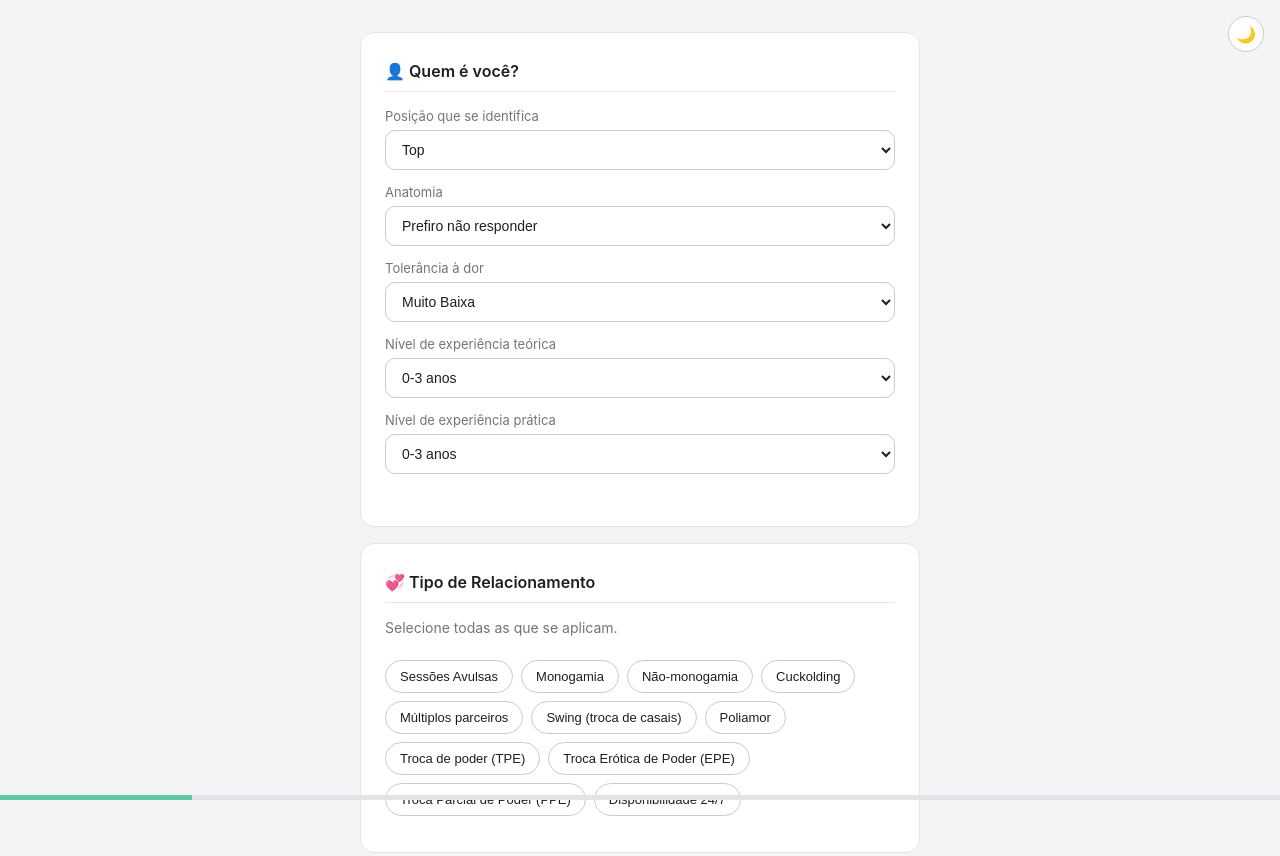
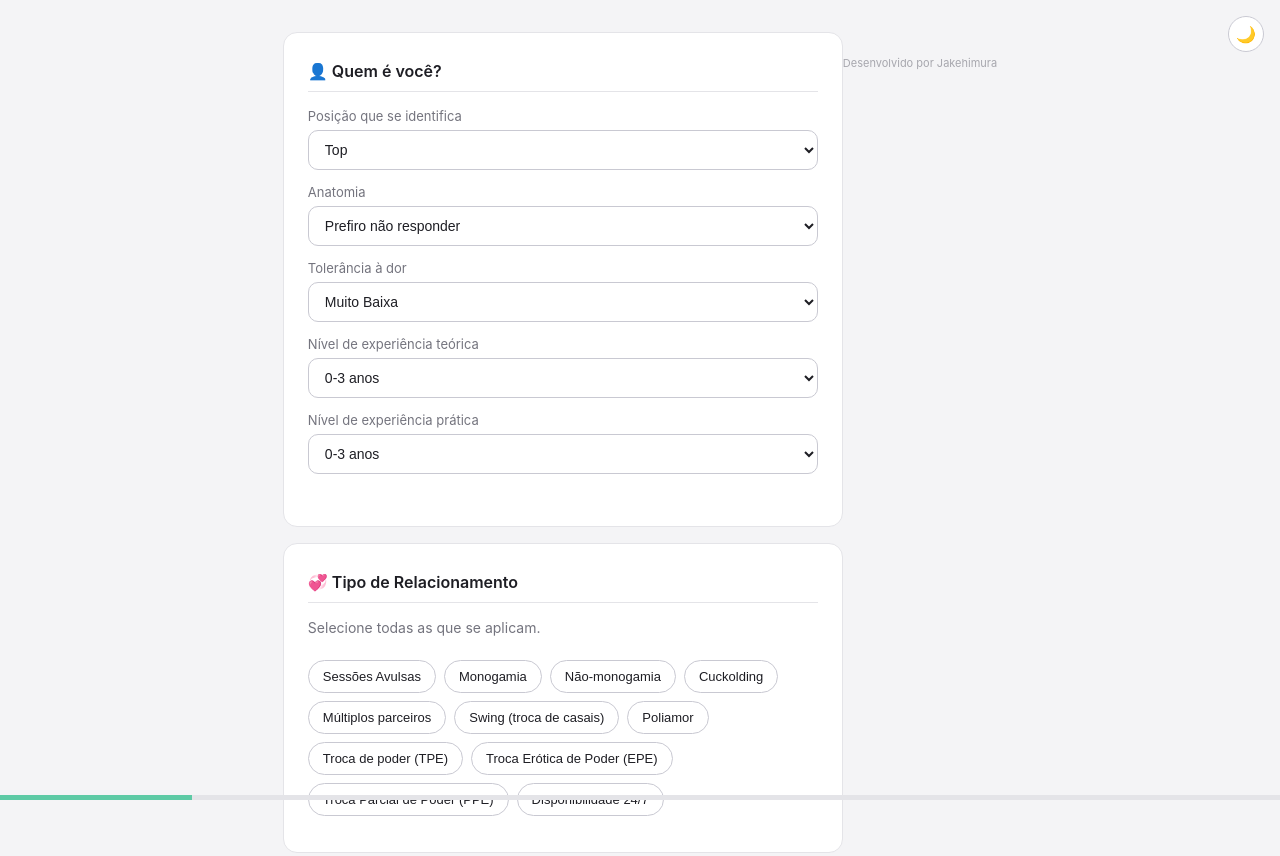
Before and after one commit to Jakehimura/Kinklistv2, a plain HTML site: page index.html in a window 1280 px wide. Shown: the top 856 px of the page. Drawn offline with nearby package versions, Linux system fonts and the light colour scheme.

Commit message:
Update index.html
claude 3

```diff
--- a/index.html
+++ b/index.html
@@ -9,6 +9,7 @@
 <body>
   <button id="toggle-tema" class="toggle-tema" aria-label="Alternar tema claro/escuro">🌙</button>
   <div class="app" id="app"></div>
+  <footer class="assinatura">Desenvolvido por Jakehimura</footer>
 
   <!-- Bibliotecas para exportação de PDF -->
   <script src="https://cdnjs.cloudflare.com/ajax/libs/jspdf/2.5.1/jspdf.umd.min.js"></script>
```
